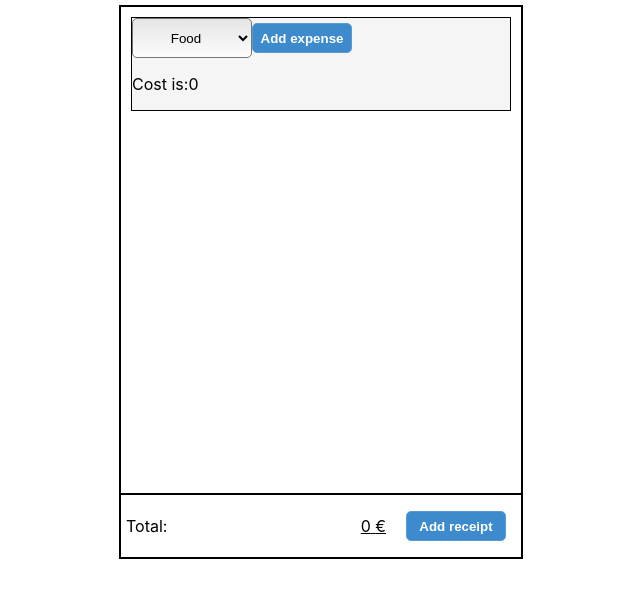
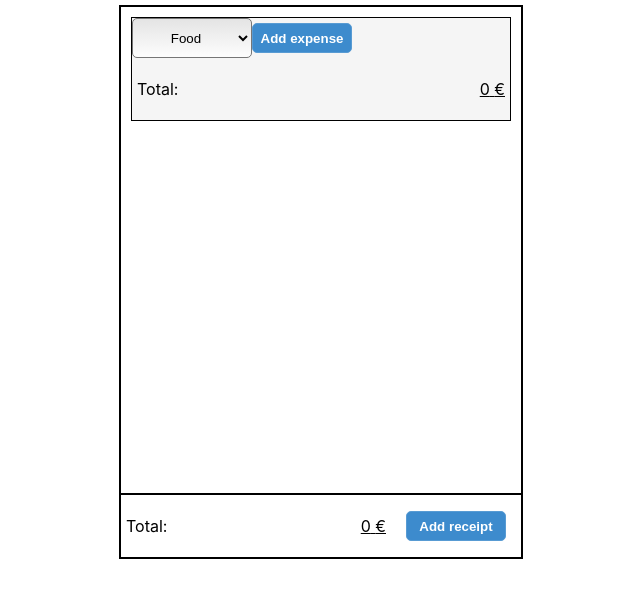
Before and after one commit to MockusT/receiptMaker, a React (Create React App) app: page / in a window 1280 px wide. Both pictures are taken after a click on the button "Add receipt". Shown: the top 598 px of the page, without its empty margins (319-959 px from the left). Built offline with nearby package versions, Linux system fonts and the light colour scheme.

Commit message:
TotalCost component added and replaced repetitive code

```diff
--- a/src/Components/Receipt/Receipt.tsx
+++ b/src/Components/Receipt/Receipt.tsx
@@ -3,6 +3,7 @@ import Button from '../Button/Button';
 import SubReceipt from '../SubReceipt/SubReceipt';
 import SubReceiptInt from '../../Interfaces/SubReceiptInt';
 import './receipt.css';
+import TotalCost from '../TotalCost/TotalCost';
 
 const Receipt: React.FunctionComponent = () => {
   const [subReceipts, setSubReceipts] = useState<SubReceiptInt[]>([]);
@@ -48,14 +49,7 @@ const Receipt: React.FunctionComponent = () => {
         ))}
       </div>
       <div className="total-container">
-        <div className="total-price">
-          <p>Total:</p>
-          <p className="cost">
-            {cost}
-            {' '}
-            €
-          </p>
-        </div>
+        <TotalCost cost={cost} />
         <div className="button-wrapper">
           <Button name="Add receipt" handleClick={handleAddSubReceipt} />
         </div>
--- a/src/Components/Receipt/receipt.css
+++ b/src/Components/Receipt/receipt.css
@@ -25,12 +25,6 @@
     border-top: 2px solid black;
     width: 100%;
 }
-.total-price{
-    flex: 2 0 0;
-    display: flex;
-    justify-content: space-between;
-    margin: 5px;
-}
 .sub-receipt-container{
     width: 100%;
     max-height: 500px;
--- a/src/Components/SubReceipt/SubReceipt.tsx
+++ b/src/Components/SubReceipt/SubReceipt.tsx
@@ -3,6 +3,7 @@ import Button from '../Button/Button';
 import SubReceiptInt from '../../Interfaces/SubReceiptInt';
 import Select from '../Select/Select';
 import './subReceipt.css';
+import TotalCost from "../TotalCost/TotalCost";
 
 interface SubReceiptProps {
   subReceipt: SubReceiptInt;
@@ -43,7 +44,10 @@ const SubReceipt: React.FunctionComponent<SubReceiptProps> = (props: SubReceiptP
 
   return (
     <div className="subReceipt">
-      <Select value={category} handleChange={handleCategoryChange} />
+      <div>
+        <Select value={category} handleChange={handleCategoryChange} />
+        <Button name="Add expense" handleClick={handleAddProduct} />
+      </div>
       {subReceipt.products.map((p) => (
         <div key={p.id}>
           <input
@@ -60,11 +64,7 @@ const SubReceipt: React.FunctionComponent<SubReceiptProps> = (props: SubReceiptP
           />
         </div>
       ))}
-      <Button name="Add expense" handleClick={handleAddProduct} />
-      <p>
-        Cost is:
-        {price}
-      </p>
+      <TotalCost cost={price} />
     </div>
   );
 };
--- /dev/null
+++ b/src/Components/TotalCost/TotalCost.tsx
@@ -0,0 +1,23 @@
+import React from 'react';
+import './totalCost.css';
+
+interface TotalCostProps {
+    cost: number;
+}
+
+const TotalCost: React.FunctionComponent<TotalCostProps> = (props: TotalCostProps) => {
+  const { cost } = props;
+
+  return (
+    <div className="total-price">
+      <p>Total:</p>
+      <p className="cost">
+        {cost}
+        {' '}
+        €
+      </p>
+    </div>
+  );
+};
+
+export default TotalCost;
--- /dev/null
+++ b/src/Components/TotalCost/totalCost.css
@@ -0,0 +1,6 @@
+.total-price{
+    flex: 2 0 0;
+    display: flex;
+    justify-content: space-between;
+    margin: 5px;
+}
```
